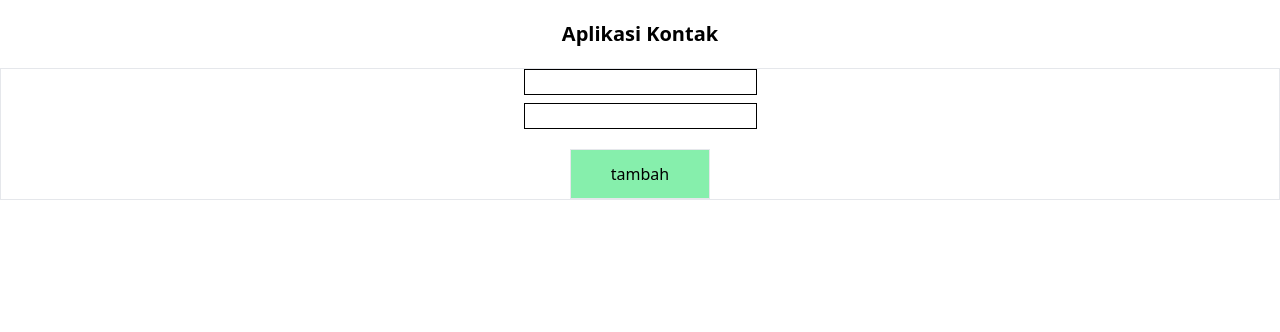
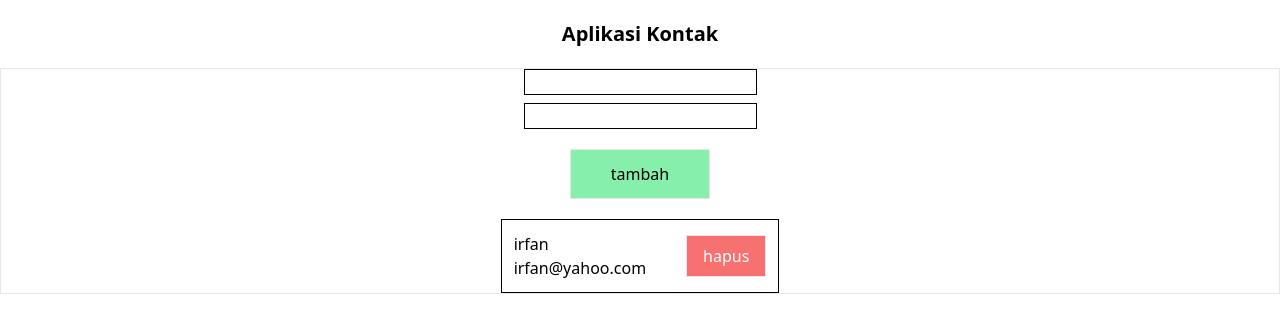
Before and after one commit to irfan-fauzi/react-dicoding, a Next.js app: page / in a window 1280 px wide. Shown: the top 332 px of the page. Built offline with nearby package versions, Linux system fonts and the light colour scheme.

Commit message:
susun file

```diff
--- a/components/forms/index.js
+++ b/components/forms/index.js
@@ -2,14 +2,18 @@ import React, { useState } from 'react'
 import Button from '../button'
 import {Gap} from '../../components'
 import InputArea from './input-area'
+import ListsContacts from '../lists'
 
 
 const Form = () => {
 
   const [name, setName] = useState("")
   const [email, setEmail] = useState("")
-  const [valueText, setValueText] = useState("")
-  const [contacts, setContacts] = useState([])
+  const [contacts, setContacts] = useState([{
+    id: 1,
+    name: "irfan",
+    email: "irfan@yahoo.com"
+  }])
 
   const setValueName = (e) => {
     setName(e.target.value)
@@ -19,8 +23,6 @@ const Form = () => {
     setEmail(e.target.value)
   }
 
-
-
   const saveInput = () => {
     if(!name){
       console.log("nama kosong")
@@ -29,7 +31,7 @@ const Form = () => {
       console.log("email kosong")
       return false
     } else {
-      setContacts([...contacts,{name, email}])
+      setContacts([...contacts,{id: Math.random(),name, email}])
       setName("")
       setEmail("")
     }
@@ -44,15 +46,8 @@ const Form = () => {
       <InputArea eventOnChange={setValueEmail} setValue={email}/>
       <Gap className='h-5' />
       <Button eventOnClick={saveInput} />
-
-      <ul>
-        {contacts.map(contact => (
-          <div key={Math.random()}>
-            <li>{contact.name}</li>
-            <li>{contact.email}</li>
-          </div>
-        ))}
-      </ul>
+      <Gap className='h-5' />
+      <ListsContacts contacts={contacts} />
     </div>
   )
 }
--- a/components/index.js
+++ b/components/index.js
@@ -2,4 +2,5 @@ import Form from "./forms";
 import Button from './button';
 import Gap from './gap'
 import Header from './header'
-export {Form, Button, Gap, Header}
+import ListsContacts from './lists'
+export {Form, Button, Gap, Header, ListsContacts}
--- a/components/lists/index.js
+++ b/components/lists/index.js
@@ -0,0 +1,21 @@
+import React from 'react'
+
+const ListsContacts = ({contacts}) => {
+  return (
+     <ul className='flex flex-col gap-2'>
+        {contacts.map(contact => (
+          <div key={contact.id} className="border flex items-center gap-10 border-black p-3 justify-between">
+            <ul className='flex flex-col'>
+              <li>{contact.name}</li>
+              <li>{contact.email}</li>
+            </ul>
+            <ul>
+              <button className='border px-4 py-2 bg-red-400 text-white hover:bg-red-600'>hapus</button>
+            </ul>
+          </div>
+        ))}
+      </ul>
+  )
+}
+
+export default ListsContacts
```
